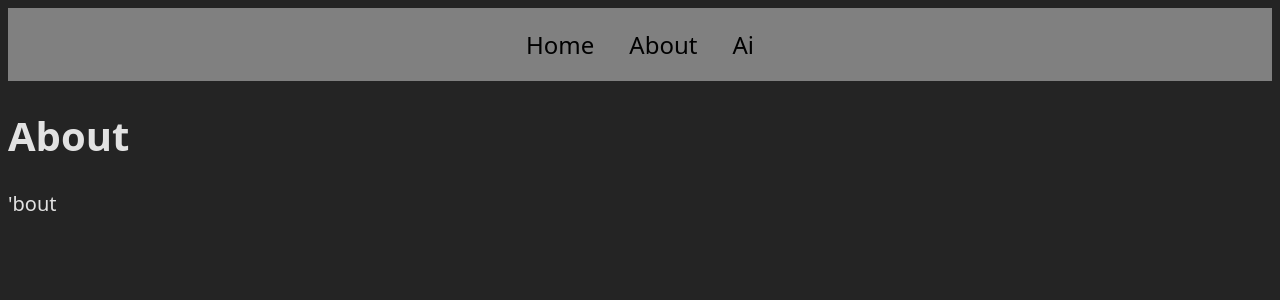
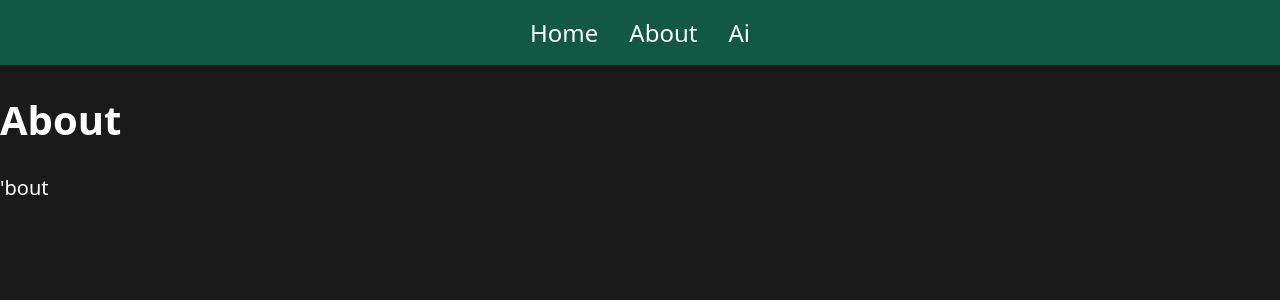
Before and after one commit to Paul-VB/WebPlayground, a React (Vite) app in the folder web-playground-react/: page /about in a window 1280 px wide. Shown: the top 300 px of the page. Built offline with nearby package versions, Linux system fonts and the light colour scheme.

Commit message:
tweaking css styles

```diff
--- a/web-playground-react/src/components/Navigation/NavBar.css
+++ /dev/null
@@ -1,24 +0,0 @@
-.navbar {
-	height: 100%;
-    display: flex;
-    padding: 10px;
-
-    background-color: gray;
-    justify-content: center; /* centers content horizontally */
-    align-items: center;    /* centers content vertically */
-    gap: 15px; /* adds space between child elements */
-}
-
-.navbar-button {
-    background-color: transparent;
-    border: none;
-    cursor: pointer;
-    padding: 10px;
-	font-size: 1.2rem;
-	color: black;
-    transition: background-color 0.3s;
-}
-
-.navbar-button:hover {
-    background-color: rgba(255, 255, 255, 0.2);
-}
--- a/web-playground-react/src/components/Navigation/NavBar.jsx
+++ b/web-playground-react/src/components/Navigation/NavBar.jsx
@@ -1,4 +1,4 @@
-import './NavBar.css';
+import './NavBar.scss';
 import NavBarButton from './NavBarButton';
 import { ROUTES } from 'src/routes.jsx';
 import { useNavigate } from 'react-router-dom';
--- /dev/null
+++ b/web-playground-react/src/components/Navigation/NavBar.scss
@@ -0,0 +1,25 @@
+.navbar {
+	height: 100%;
+    display: flex;
+	padding: $padding-sm;
+
+    background-color: $bg-tertiary;
+    justify-content: center;
+    align-items: center;
+    gap: 15px;
+}
+
+.navbar-button {
+    background-color: transparent;
+    border: none;
+    border-radius: $radius-md;
+    cursor: pointer;
+	padding: $padding-sm;
+	font-size: 1.2rem;
+	color: $text-primary;
+    transition: background-color $transition;
+}
+
+.navbar-button:hover {
+    background-color: $accent-primary;
+}
--- a/web-playground-react/src/main.jsx
+++ b/web-playground-react/src/main.jsx
@@ -1,7 +1,7 @@
 import { StrictMode } from 'react'
 import { BrowserRouter } from 'react-router-dom'
 import { createRoot } from 'react-dom/client'
-import 'src/styles/index.css'
+import 'src/styles/index.scss'
 import 'src/styles/loading.css';
 import App from './App.jsx'
 
--- a/web-playground-react/src/pages/Ai/AiModelSelector.scss
+++ b/web-playground-react/src/pages/Ai/AiModelSelector.scss
@@ -1,5 +1,5 @@
 .ai-model-selector select option:checked {
-  background-color: #1571bb;
+  background-color: $accent-primary;
   color: inherit;
 }
 
@@ -8,11 +8,11 @@
 }
 
 .ai-model-selector select {
-  border-radius: 4px;
+  border-radius: $radius-md;
   width: 350px;
   border: 0px;
-  padding: 5px;
+  padding: $padding-sm;
   color: inherit;
   font-size: 1rem;
-  background-color: rgb(73, 73, 73);
+  background-color: $bg-tertiary;
 }
--- a/web-playground-react/src/pages/Ai/ChatHistory.scss
+++ b/web-playground-react/src/pages/Ai/ChatHistory.scss
@@ -1,28 +1,24 @@
 .markdown-body {
 	background-color: transparent !important;
-	/* Or whatever color you want */
 	color: inherit !important;
-	/* Use your app's text color */
 }
 
 .chat-history-container {
-	border: 1px solid #fff;
 	height: 100%;
 	overflow-y: auto;
 	white-space: pre-wrap;
-	padding-left: 6px;
+	padding-left: $padding-sm;
 }
 
 .chat-message-container {
-	padding: 10px;
-	margin: 10px 0;
-	border-radius: 10px;
+	padding: $padding-sm;
+	margin: $padding-sm 0;
+	border-radius: $radius-md;
 	&[data-role="user"] {
-		background-color: rgba(37, 37, 179, 0.3);
+		background-color: $accent-primary;
 	}
 
-	// Style AI messages
 	&[data-role="assistant"] {
-		background-color: rgba(107, 105, 105, 0.3);
+		background-color: $accent-secondary;
 	}
 }
--- a/web-playground-react/src/pages/Home/Home.scss
+++ b/web-playground-react/src/pages/Home/Home.scss
@@ -5,18 +5,16 @@
 		justify-content: center;
 		align-items: center;
 		margin-bottom: 20px;
-		/* Adds spacing below the headshot */
 		padding: 1rem 0;
-		/* Adds top and bottom padding */
 	}
 
 	.headshot {
 		width: 150px;
-		border-radius: 50%;
-		transition: box-shadow 0.3s ease; // Smooth transition for the glow effect
+		border-radius: $radius-round;
+		transition: box-shadow $transition;
 
 		&:hover {
-			box-shadow: 0 0 20px rgba(255, 255, 255, 0.8); // Adds a 20px glow
+			box-shadow: 0 0 20px $accent-primary;
 		}
 	}
 
@@ -27,18 +25,18 @@
 	.bird-container {
 		display: flex;
 		justify-content: center;
-		gap: 10px; /* Space between birds */
-		margin: 20px 0; /* Add spacing above and below the birds */
+		gap: 10px;
+		margin: 20px 0;
 	}
 
 	.bird {
 		font-size: 2rem;
 		cursor: pointer;
-		transition: color 0.2s ease, transform 0.2s ease; /* Smooth transition for color and scaling */
+		transition: color $transition, transform $transition;
 
 		&:hover {
-			color: pink; /* Changes text color to pink */
-			transform: scale(1.4); /* Simulates a "4x font weight" by scaling the text */
+			color: $accent-secondary;
+			transform: scale(1.4);
 		}
 	}
 }
--- a/web-playground-react/src/styles/index.css
+++ b/web-playground-react/src/styles/index.scss
@@ -1,14 +1,16 @@
+@import './variables.scss';
+
 :root {
 	font-family: system-ui, Avenir, Helvetica, Arial, sans-serif;
 	font-size: 20px;
 
-	color: rgba(255, 255, 255, 0.87);
-	background-color: #242424;
+	color: $text-primary;
+	background-color: $bg-primary;
 }
 
 #root {
 	height: 100vh;
-	padding: 8px;
+	padding: 0;
 }
 
 body {
--- a/web-playground-react/src/styles/page.scss
+++ b/web-playground-react/src/styles/page.scss
@@ -5,12 +5,23 @@
 	height: 100%;
 
 	.page-header {
+		padding: $padding-sm;
+		background-color: $bg-secondary;
+
+		h1,
+		h2 {
+			text-align: center;
+			margin: 0;
+		}
 	}
 
 	.page-body {
+		padding: $padding-sm;
 		overflow-y: auto;
 	}
 
 	.page-footer {
+		padding: $padding-sm;
+		background-color: $bg-secondary;
 	}
 }
--- /dev/null
+++ b/web-playground-react/src/styles/themes.scss
@@ -0,0 +1,35 @@
+$themes: (
+	'dark': (
+		bg-primary: rgb(25, 25, 25),
+		bg-secondary: rgb(50, 50, 55),
+		bg-tertiary: rgb(80, 80, 90),
+		accent-primary: rgb(13, 116, 89),
+		accent-secondary: rgb(67, 110, 197),
+		text-primary: rgb(255, 255, 255),
+		text-secondary: rgb(175, 175, 175),
+	),
+	'green-blue': (
+		bg-primary: rgb(26, 26, 26),
+		bg-secondary: rgb(6, 57, 43),
+		bg-tertiary: rgb(18, 89, 67),
+		accent-primary: rgb(67, 110, 197),
+		accent-secondary: rgb(95, 157, 193),
+		text-primary: rgb(255, 255, 255),
+		text-secondary: rgb(200, 200, 200),
+	)
+);
+
+@each $theme-name, $theme-vars in $themes {
+	[data-theme='#{$theme-name}'] {
+		@each $var, $value in $theme-vars {
+			--#{$var}: #{$value};
+		}
+	}
+}
+
+
+:root {
+	@each $var, $value in map-get($themes, 'green-blue') {
+		--#{$var}: #{$value};
+	}
+}
--- /dev/null
+++ b/web-playground-react/src/styles/variables.scss
@@ -0,0 +1,18 @@
+@import './themes.scss';
+
+$bg-primary: var(--bg-primary);
+$bg-secondary: var(--bg-secondary);
+$bg-tertiary: var(--bg-tertiary);
+$accent-primary: var(--accent-primary);
+$accent-secondary: var(--accent-secondary);
+$text-primary: var(--text-primary);
+$text-secondary: var(--text-secondary);
+
+$transition: 0.3s ease;
+
+$padding-sm: 8px;
+$padding-md: 16px;
+$padding-lg: 32px;
+
+$radius-md: 8px;
+$radius-round: 50%;
--- a/web-playground-react/vite.config.js
+++ b/web-playground-react/vite.config.js
@@ -11,4 +11,11 @@ export default defineConfig({
 			'src': path.resolve(__dirname, 'src'),
 		},
 	},
+	css: {
+		preprocessorOptions: {
+			scss: {
+				additionalData: `@import "src/styles/variables.scss";`
+			}
+		}
+	}
 })
```
